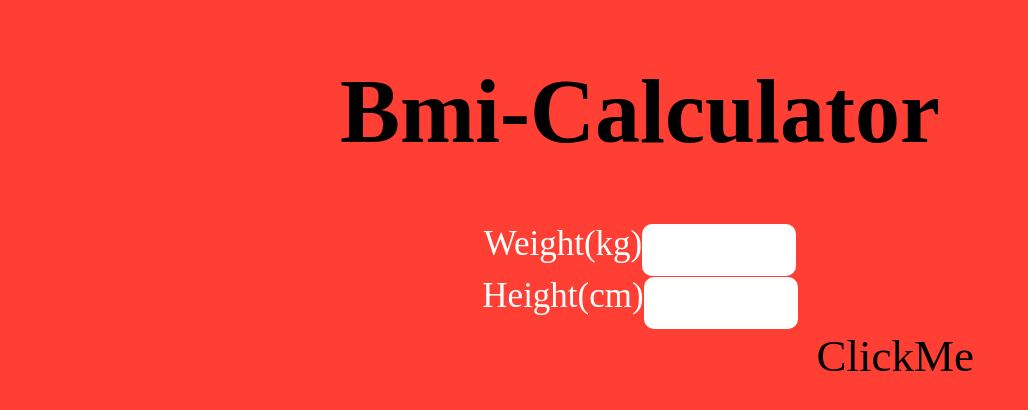
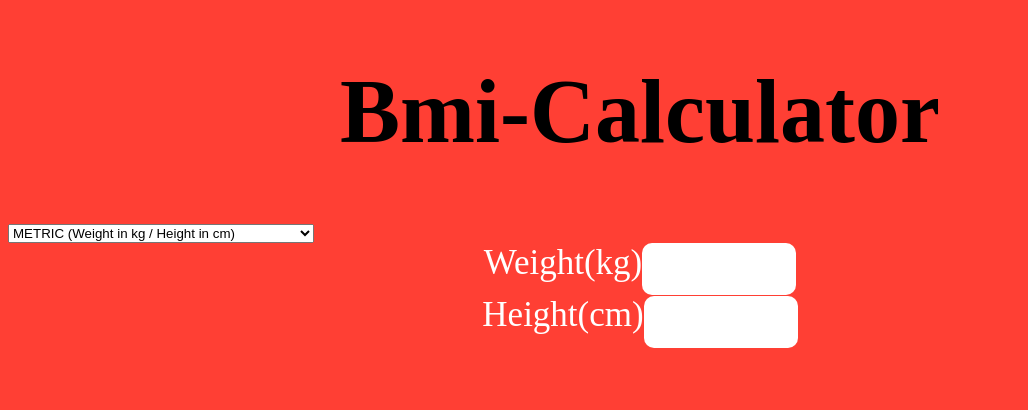
Before and after one commit to erikwesterberg/BmiApp-React, a React (Create React App) app: page / in a window 1280 px wide. Shown: the top 410 px of the page, without its empty margins (0-1028 px from the left). Built offline with nearby package versions, Linux system fonts and the light colour scheme; a web font is replaced by a local one.

Commit message:
implemented basic test steps and trying to create a buttons between imperial and metric

```diff
--- a/src/App.js
+++ b/src/App.js
@@ -15,6 +15,11 @@ class App extends Component {
     return (
       <div className="masterDiv">
         <h1 className="header">Bmi-Calculator</h1>
+        <div className="metric-form">
+        <select id="method" value={this.state.method} onChange={(e) => this.setState({ method: e.target.value })}>
+            <option value="metric">METRIC (Weight in kg / Height in cm)</option>
+            <option value="imperial">IMPERIAL (Weight in pounds / Height in inches)</option>
+          </select>
         <div className="text">
           <label>Weight(kg)</label>
           <input
@@ -33,9 +38,10 @@ class App extends Component {
             value={this.state.height}
             onChange={e => this.setState({ height: e.target.value })}
           />
+          </div>
         </div>
         <div>
-          <button className="result">ClickMe</button>
+          {/* <button className="result">ClickMe</button> */}
           <DisplayResult
             weight={this.state.weight}
             height={this.state.height}
```
Also changed, not shown: 1 other file (tests, documents, lock files or other folders).
